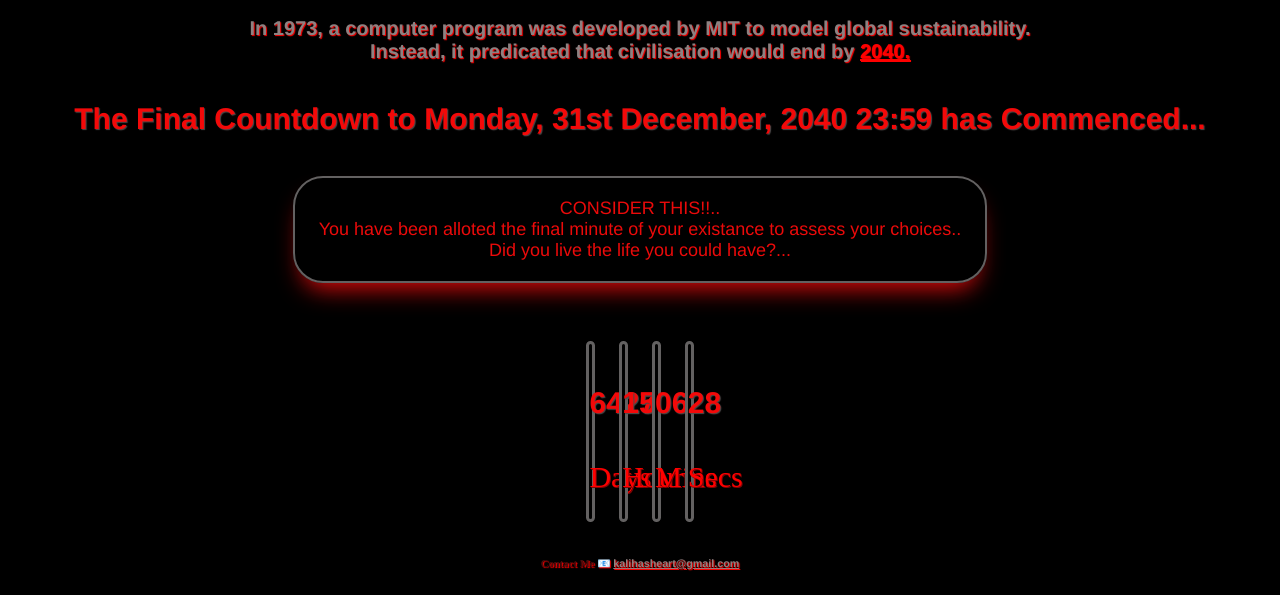
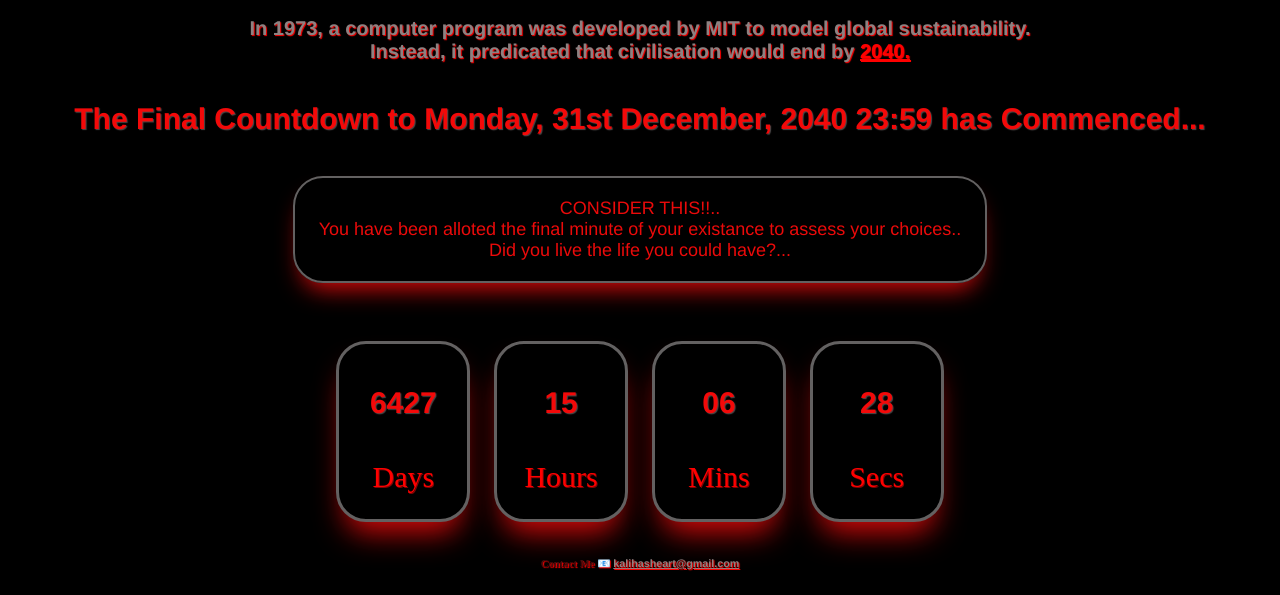
Before and after one commit to HurricaneGypsy/https---github.com-HurricaneGypsy-2040-Ticker, a plain HTML site: page index.html in a window 1280 px wide. Shown: the part 475-1070 px from the top of the page. Drawn offline with Linux system fonts and the light colour scheme.

Commit message:
Box px updated

```diff
--- a/style.css
+++ b/style.css
@@ -78,7 +78,7 @@ p {
   text-align:center;
   color:red;
   text-shadow: 1px 1px rgb(126, 6, 6);
-  width: calc(20% - 250px);
+  width: calc(20% - 125px);
   padding-bottom: 25px;
   box-shadow: rgb(217, 10, 10) 0px 20px 30px -10px;
 
```
